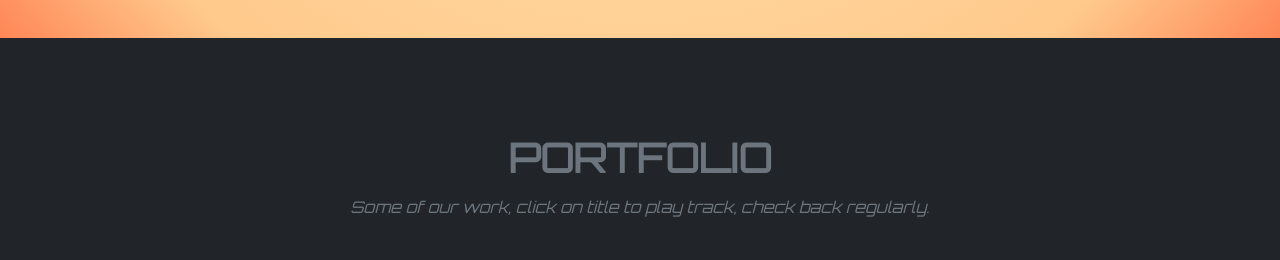
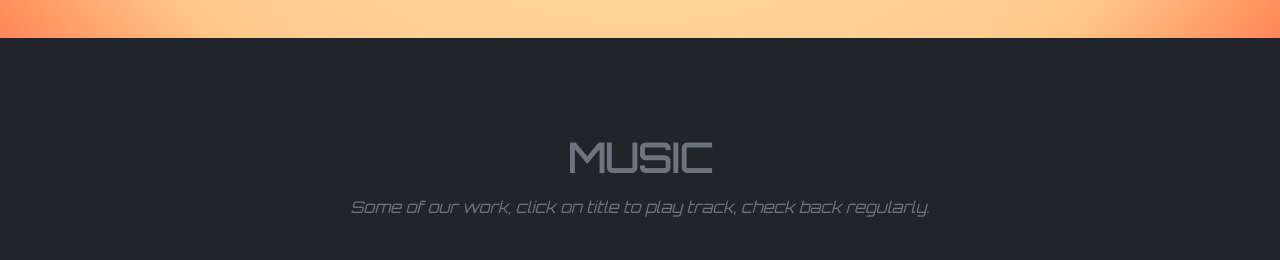
Before and after one commit to ARTELLIGENCE-AI/ARTELLIGENCE, a plain HTML site: page index.html in a window 1280 px wide. Shown: the part 1780-2040 px from the top of the page. Drawn offline with nearby package versions, Linux system fonts and the light colour scheme; a web font is replaced by a local one.

Commit message:
Add files via upload

```diff
--- a/index.html
+++ b/index.html
@@ -123,7 +123,7 @@
     <section class="page-section bg-dark" id="portfolio">
         <div class="container">
             <div class="text-center">
-                <h2 class="section-heading text-uppercase text-muted">Portfolio</h2>
+                <h2 class="section-heading text-uppercase text-muted">Music</h2>
                 <h3 class="section-subheading text-muted">Some of our work, click on title to play track, check back regularly.</h3>
             </div>
             <div class="row">
```
